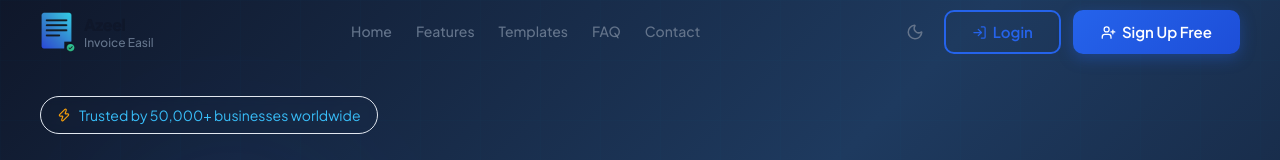
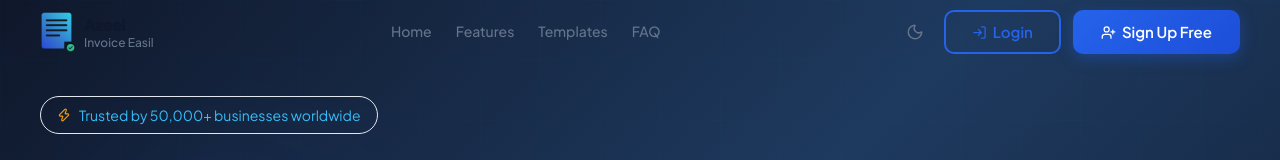
Before and after one commit to toolxierxx/azeelinvoice, a Next.js app: page / in a window 1280 px wide. Shown: the top 160 px of the page. Built offline with nearby package versions, Linux system fonts and the light colour scheme.

Commit message:
Update Navbar.tsx

```diff
--- a/src/components/Navbar.tsx
+++ b/src/components/Navbar.tsx
@@ -15,7 +15,7 @@ const navLinks = [
   { label: 'Templates', href: '/#templates', icon: FileText },
  // { label: 'Pricing', href: '/#pricing', icon: FileText },
   { label: 'FAQ', href: '/#faq', icon: HelpCircle },
-  { label: 'Contact', href: 'https://azeeltechnologies.com/contact.html', icon: Mail },
+ // { label: 'Contact', href: 'https://azeeltechnologies.com/contact.html', icon: Mail },
  // { label: 'Dashboard', href: '/dashboard', icon: LayoutDashboard },
 ];
 
```
